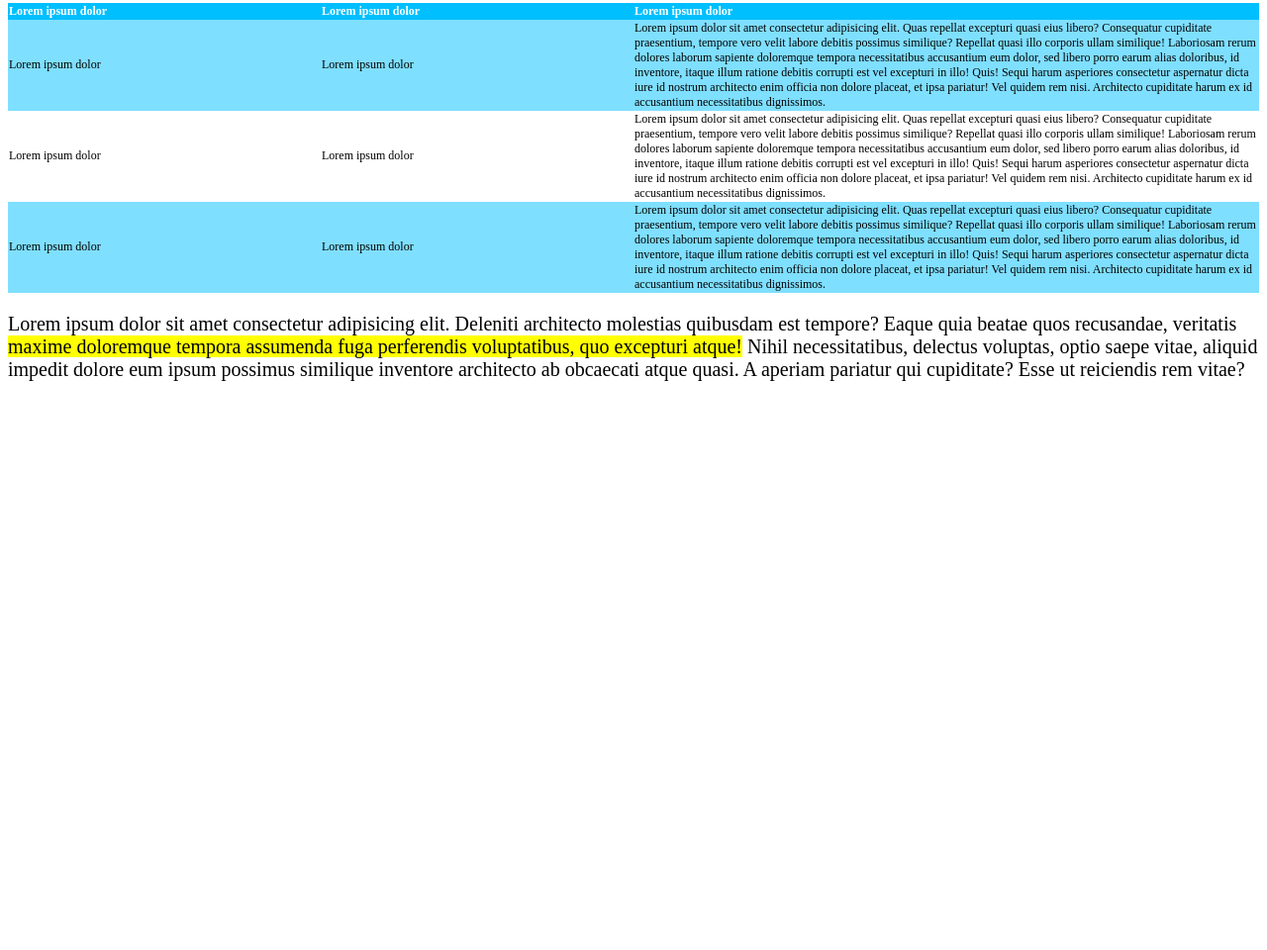
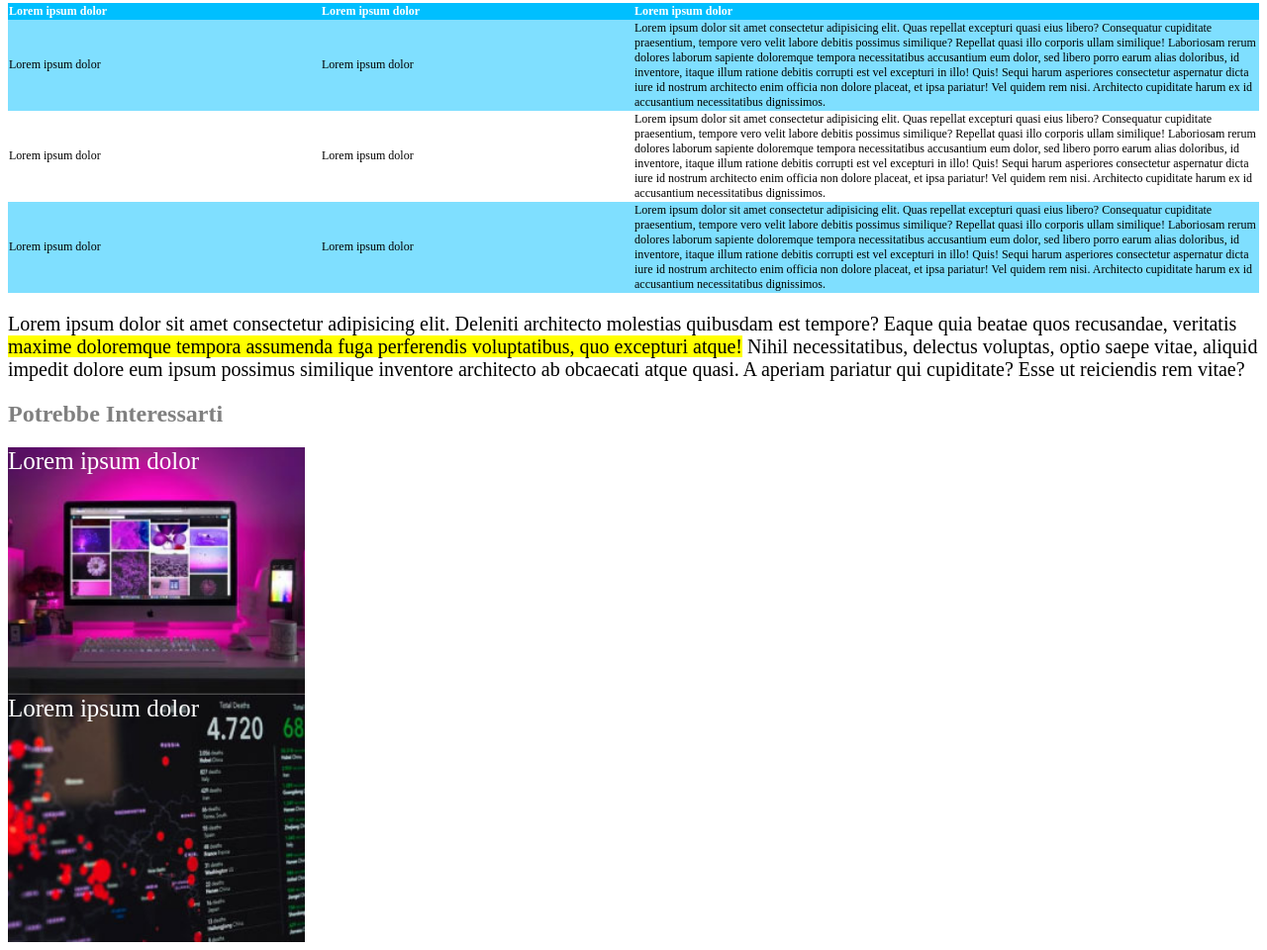
Before and after one commit to AndreaLazzaari/html-css-booleaner, a plain HTML site: page index.html in a window 1280 px wide. Shown: the part 1175-2135 px from the top of the page at 99% size. Before the commit the page ends 1580 px from the top, so only its background shows below. Drawn offline with Linux system fonts and the light colour scheme.

Commit message:
inserimento img nel footer

```diff
--- a/index.html
+++ b/index.html
@@ -82,6 +82,9 @@
     </main>
 
     <footer>
+        <h2 id="titolo-footer">Potrebbe Interessarti</h2>
+        <div id="computer"> <span class="testo-img">Lorem ipsum dolor</span> </div>
+        <div id="grafico"> <span class="testo-img">Lorem ipsum dolor</span> </div>
 
     </footer>
 
--- a/style.css
+++ b/style.css
@@ -63,3 +63,33 @@ table{
 .width-50{
     width: 50%;
 }
+
+#titolo-footer{
+    color: gray;
+}
+
+#computer{
+    width: 300px;
+    height: 250px;
+    background-repeat: no-repeat;
+    background-size: cover;
+    background-position: center;
+    background-image: url(img/monitor.jpg);
+}
+
+
+#grafico{
+    width: 300px;
+    height: 250px;
+    background-repeat: no-repeat;
+    background-size: cover;
+    background-position: center;
+    background-image: url(img/graph.jpg);
+}
+
+.testo-img{
+    color: white;
+    font-size: 25px;
+    text-align: center;
+
+}
```
